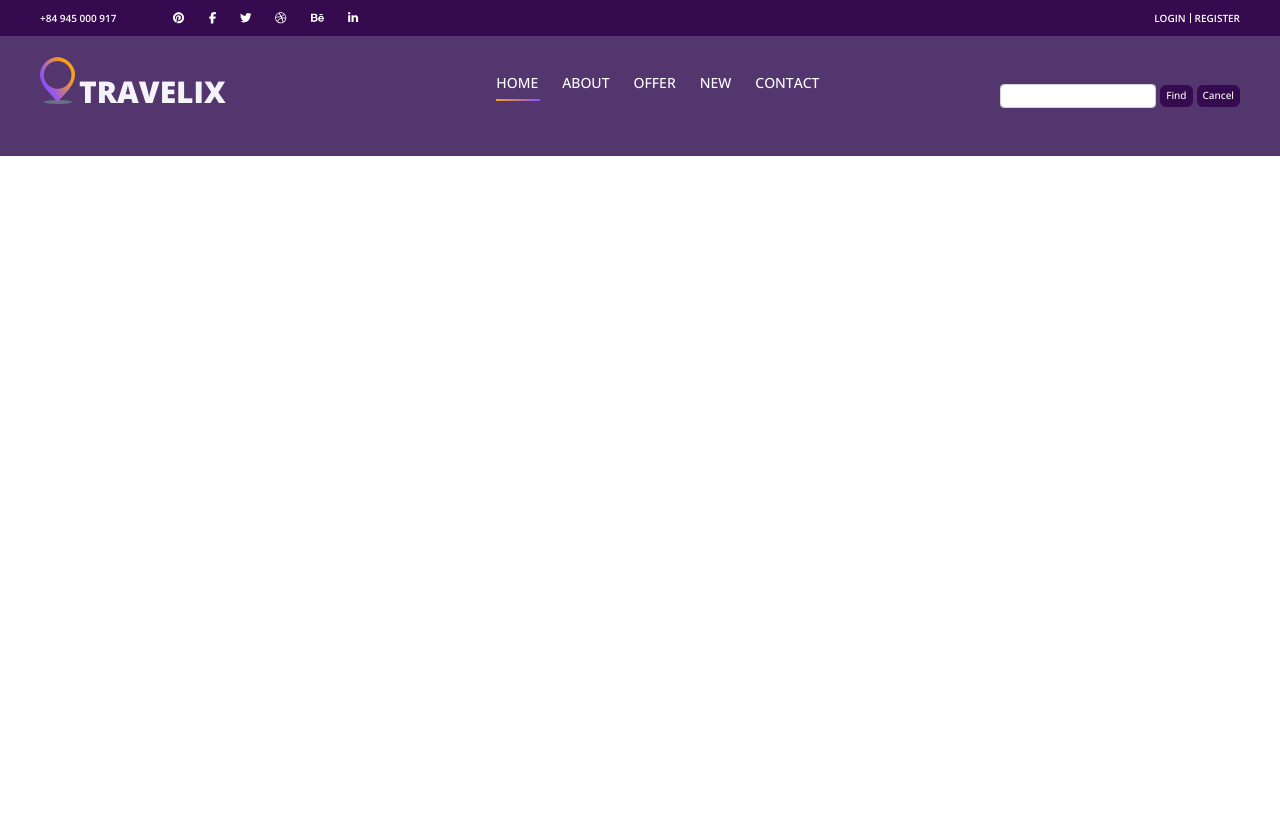
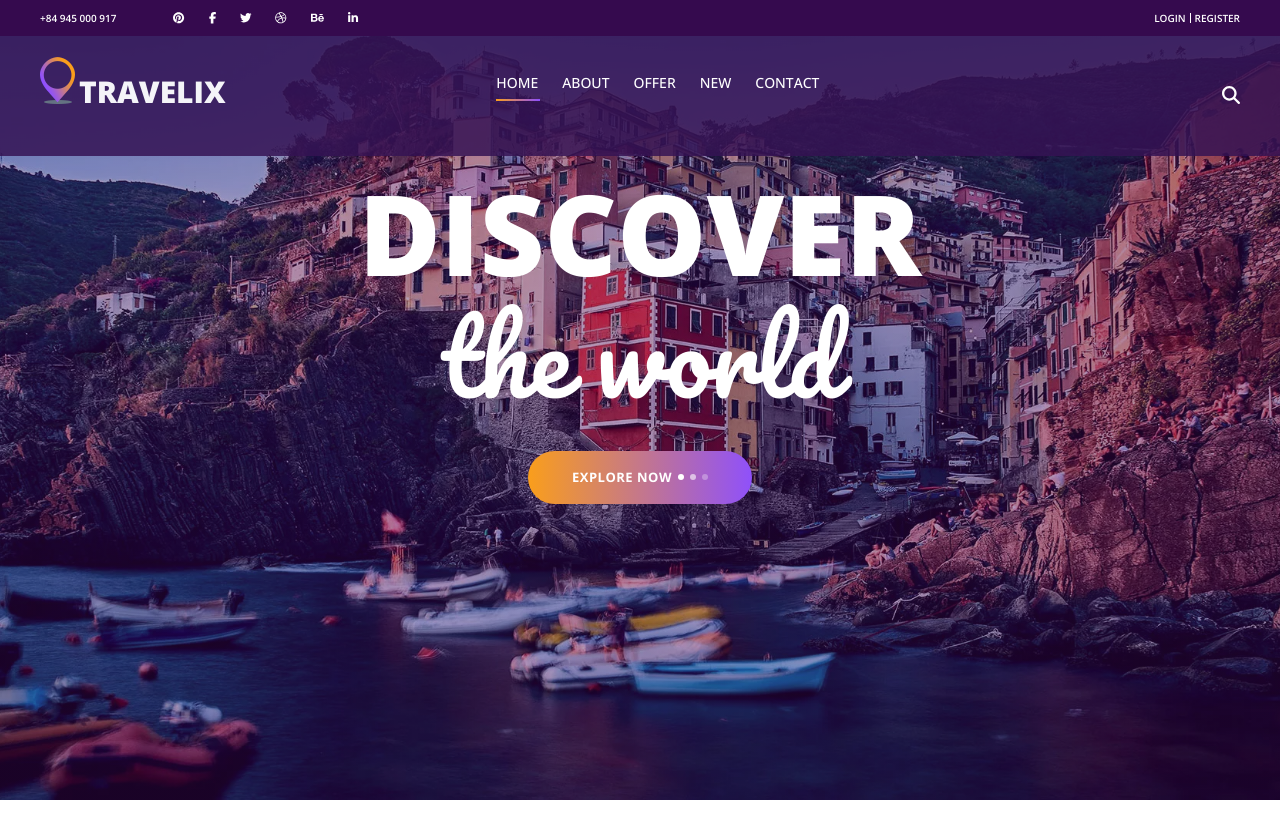
Before and after one commit to Pha1Huynh/travel_app_fe_react, a React (Create React App) app: page / in a window 1280 px wide. Shown: the top 838 px of the page. Built offline with nearby package versions, Linux system fonts and the light colour scheme.

Commit message:
complete banner UI ver1

```diff
--- /dev/null
+++ b/src/components/Banner/Banner.scss
@@ -0,0 +1,50 @@
+.banner-container {
+
+    width              : 100%;
+    height             : 100vh;
+    background-repeat  : no-repeat;
+    background-size    : cover;
+    background-position: center center;
+    background-image   : linear-gradient(rgba(64, 6, 97, 0.4), rgba(64, 6, 97, 0.4));
+    display            : flex;
+    justify-content    : center;
+    align-items        : center;
+
+
+    .banner-text {
+        transform      : translateY(-4.6rem);
+        display        : flex;
+        justify-content: center;
+        align-items    : center;
+        flex-direction : column;
+
+        .first-text {
+
+            color         : #fff;
+            font-size     : 11.2rem;
+            text-transform: uppercase;
+            font-weight   : 800;
+
+
+
+        }
+
+        .second-text {
+            transform: translateY(-4.6rem);
+
+
+            color      : #fff;
+            font-size  : 10rem;
+            font-family: 'Pacifico';
+        }
+
+        button {
+            transform: translateY(-4.6rem);
+
+            padding: 0 .6rem;
+        }
+    }
+
+}
+
+//url(../../images/banner/home.webp)
--- /dev/null
+++ b/src/components/Banner/Banner.tsx
@@ -0,0 +1,26 @@
+import { IBanner } from '../../interfaces/components/banner.interface';
+import './Banner.scss';
+import EllipsisIcon from '../EllipsisIcon/EllipsisIcon';
+function Banner(props: IBanner) {
+  const { image, firstText, secondText, isHaveButton } = props;
+  return (
+    <>
+      <div
+        className="banner-container"
+        style={{ backgroundImage: `linear-gradient(rgba(64, 6, 97, 0.4), rgba(64, 6, 97, 0.4)), url(${image})` }}
+      >
+        <div className="banner-text">
+          <p className="first-text">{firstText}</p>
+          <p className="second-text">{secondText}</p>
+          {isHaveButton && (
+            <button className="button_linear button-size-l">
+              Explore Now <EllipsisIcon />
+            </button>
+          )}
+        </div>
+      </div>
+    </>
+  );
+}
+
+export default Banner;
--- /dev/null
+++ b/src/components/EllipsisIcon/EllipsisIcon.scss
@@ -0,0 +1,26 @@
+.dot-1 {
+
+    background-color: #fff;
+
+}
+
+.dot-2 {
+
+    background-color: #fff;
+    opacity         : .6;
+}
+
+.dot-3 {
+
+    background-color: #fff;
+    opacity         : .3;
+}
+
+.dot {
+    margin-left     : .6rem;
+    width           : .6rem;
+    height          : .6rem;
+    background-color: #fff;
+    border-radius   : 999px;
+    display         : inline-block;
+}
--- /dev/null
+++ b/src/components/EllipsisIcon/EllipsisIcon.tsx
@@ -0,0 +1,12 @@
+import './EllipsisIcon.scss';
+function EllipsisIcon() {
+  return (
+    <>
+      <span className="dot dot-1"></span>
+      <span className="dot dot-2"></span>
+      <span className="dot dot-3"></span>
+    </>
+  );
+}
+
+export default EllipsisIcon;
--- a/src/components/InfoHeader/InfoHeader.tsx
+++ b/src/components/InfoHeader/InfoHeader.tsx
@@ -10,6 +10,7 @@ import {
   faLinkedinIn,
   faFacebookF,
 } from '@fortawesome/free-brands-svg-icons';
+
 function InfoHeader() {
   return (
     <>
--- a/src/components/MenuHeader/MenuHeader.tsx
+++ b/src/components/MenuHeader/MenuHeader.tsx
@@ -5,7 +5,7 @@ import { FontAwesomeIcon } from '@fortawesome/react-fontawesome';
 import { faSearch } from '@fortawesome/free-solid-svg-icons';
 import { useState, useEffect } from 'react';
 function MenuHeader() {
-  const [searchInput, setSearchInput] = useState(true);
+  const [searchInput, setSearchInput] = useState(false);
   const [isScroll, setIsScroll] = useState(false);
   useEffect(() => {
     function handleScroll() {
--- a/src/hoc/GlobalStyles/GlobalStyles.scss
+++ b/src/hoc/GlobalStyles/GlobalStyles.scss
@@ -1,6 +1,7 @@
 @import 'normalize.css';
 @import url('https://fonts.googleapis.com/css2?family=Varela+Round&display=swap');
 @import url('https://fonts.googleapis.com/css2?family=Open+Sans:ital,wght@0,500;0,600;0,700;0,800;1,500;1,600;1,700;1,800&display=swap');
+@import url('https://fonts.googleapis.com/css2?family=Pacifico&display=swap');
 
 :root {
     --max-width           : 120rem;
@@ -11,13 +12,16 @@
     --text-color          : #161823;
     --font-opensan        : 'Open Sans', sans-serif;
     --linear-color        : linear-gradient(to right, #fa9e1b 0%, #8d4fff 51%, #fa9e1b 100%);
-    --header-menu-color   : #361354d9;
+    --header-menu-color   : rgba(54, 19, 84, .85);
     --top-header-height   : 3.6rem;
     --bottom-header-height: 15.6rem;
+    --font-beauty         : 'Pacifico'
 }
 
 html {
     font-size: 62.5%;
+
+
 }
 
 * {
@@ -52,23 +56,44 @@ body {
     line-height     : 5.3rem;
     background-image: var(--linear-color);
     margin          : 10px;
-    width           : 19.6rem;
-    height          : 5.3rem;
-    text-align      : center;
-    text-transform  : uppercase;
-    transition      : 0.4s;
-    background-size : 200% auto;
-    color           : white;
-    box-shadow      : 0 0 20px #eee;
-    border-radius   : 50px;
-    display         : block;
-    cursor          : pointer;
-    text-align      : center;
+
+    height         : 5.3rem;
+    text-align     : center;
+    text-transform : uppercase;
+    transition     : 0.4s;
+    background-size: 200% auto;
+    color          : white;
+
+    border-radius  : 50px;
+    display        : block;
+    cursor         : pointer;
+    text-align     : center;
+    text-transform : uppercase;
+    font-size      : 1.3rem;
+    font-weight    : 700;
+    letter-spacing : .05rem;
+    border         : none;
+    display        : flex;
+    justify-content: center;
+    align-items    : center;
 
     &:hover {
         background-position: right center;
 
     }
+}
+
+.button-size-m {
+    width: 20.4rem;
+
+}
+
+.button-size-l {
+    width: 22.4rem;
+}
+
+.button-size-sm {
+    width: 19.7rem;
 }
 
 .max-wide-1200 {
--- /dev/null
+++ b/src/interfaces/components/banner.interface.ts
@@ -0,0 +1,6 @@
+export interface IBanner {
+  image: any;
+  firstText: string;
+  secondText: string;
+  isHaveButton: boolean;
+}
--- a/src/pages/client/HomePage/HomePage.tsx
+++ b/src/pages/client/HomePage/HomePage.tsx
@@ -1,12 +1,15 @@
 import './HomePage.scss';
 
 import AppHeader from '../../../components/AppHeader/AppHeader';
+import Banner from '../../../components/Banner/Banner';
+import HomeBanner from '../../../images/banner/home.webp';
 const HomePage = () => {
   return (
     <>
       <div className="app-container">
         <div className="header">
           <AppHeader />
+          <Banner image={HomeBanner} firstText="Discover" secondText="the world" isHaveButton={true} />
         </div>
         <div className="main-content"></div>
       </div>
```
Also changed, not shown: src/images/banner/home.webp (added).
